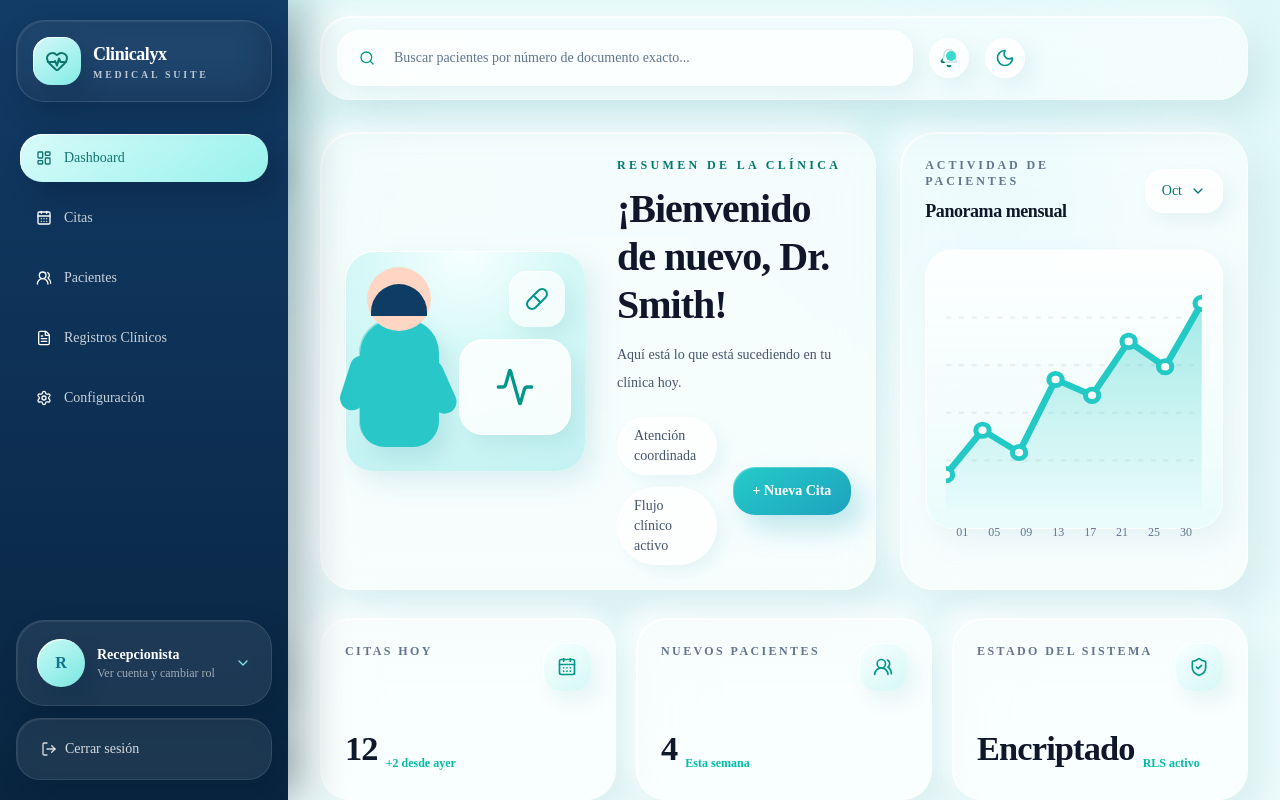
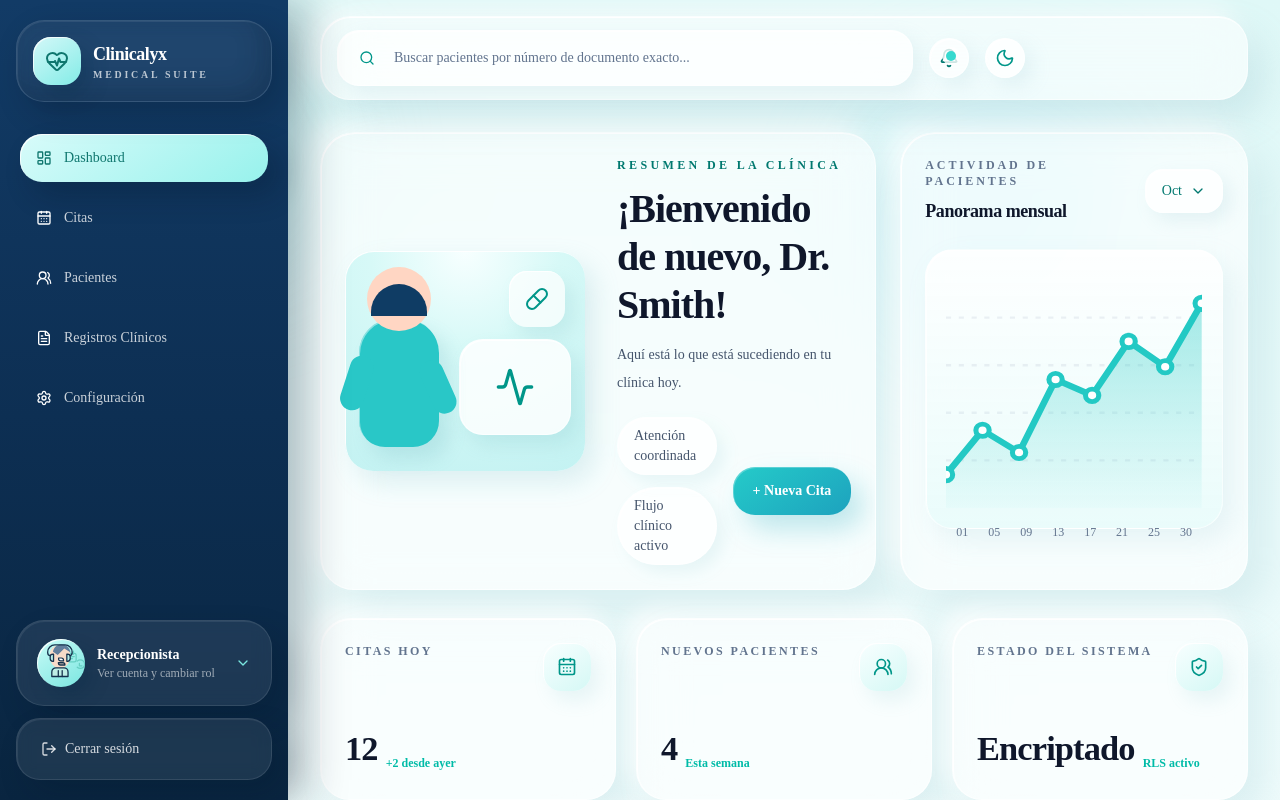
Before and after one commit to carlosindriago/clinicalyx, a Next.js app in the folder frontend/: page /dashboard in a window 1280 px wide. Shown: the top 800 px of the page. Built offline with nearby package versions, Linux system fonts and the light colour scheme.

Commit message:
feat(frontend): add role illustrations across auth flows

```diff
--- a/frontend/app/login/page.tsx
+++ b/frontend/app/login/page.tsx
@@ -14,6 +14,7 @@ import {
   Play
 } from "lucide-react";
 import { Button } from "@/components/ui/button";
+import { RoleIllustration } from "@/components/role-illustration";
 import { Input } from "@/components/ui/input";
 import { Label } from "@/components/ui/label";
 import {
@@ -357,9 +358,12 @@ export default function LoginPage() {
                       variant="outline"
                       onClick={() => handleQuickDemoLogin("doctor")}
                       disabled={quickLoginRole !== null}
-                      className="justify-between rounded-2xl border-teal-200 bg-white text-teal-700 hover:bg-teal-50"
+                      className="h-auto justify-between rounded-2xl border-teal-200 bg-white py-2 text-teal-700 hover:bg-teal-50"
                     >
-                      <span>Entrar como Doctor</span>
+                      <span className="flex items-center gap-2">
+                        <RoleIllustration role="doctor" compact className="size-8" />
+                        <span>Entrar como Doctor</span>
+                      </span>
                       <span className="font-mono text-[10px]">{demoSandbox.credentials.doctor_email}</span>
                     </Button>
                     <Button
@@ -367,9 +371,12 @@ export default function LoginPage() {
                       variant="outline"
                       onClick={() => handleQuickDemoLogin("receptionist")}
                       disabled={quickLoginRole !== null}
-                      className="justify-between rounded-2xl border-slate-200 bg-white text-slate-700 hover:bg-slate-50"
+                      className="h-auto justify-between rounded-2xl border-slate-200 bg-white py-2 text-slate-700 hover:bg-slate-50"
                     >
-                      <span>Entrar como Recepcionista</span>
+                      <span className="flex items-center gap-2">
+                        <RoleIllustration role="receptionist" compact className="size-8" />
+                        <span>Entrar como Recepcionista</span>
+                      </span>
                       <span className="font-mono text-[10px]">{demoSandbox.credentials.receptionist_email}</span>
                     </Button>
                     <Button
@@ -377,9 +384,12 @@ export default function LoginPage() {
                       variant="outline"
                       onClick={() => handleQuickDemoLogin("admin")}
                       disabled={quickLoginRole !== null}
-                      className="justify-between rounded-2xl border-slate-200 bg-white text-slate-700 hover:bg-slate-50"
+                      className="h-auto justify-between rounded-2xl border-slate-200 bg-white py-2 text-slate-700 hover:bg-slate-50"
                     >
-                      <span>Entrar como Superadmin</span>
+                      <span className="flex items-center gap-2">
+                        <RoleIllustration role="admin" compact className="size-8" />
+                        <span>Entrar como Superadmin</span>
+                      </span>
                       <span className="font-mono text-[10px]">{demoSandbox.credentials.admin_email}</span>
                     </Button>
                   </div>
--- a/frontend/components/app-sidebar.tsx
+++ b/frontend/components/app-sidebar.tsx
@@ -16,6 +16,7 @@ import {
 } from "lucide-react";
 
 import { Button } from "@/components/ui/button";
+import { RoleIllustration } from "@/components/role-illustration";
 import { cn } from "@/lib/utils";
 
 const navigationItems = [
@@ -258,8 +259,12 @@ export function Sidebar() {
       <div className="mt-auto space-y-3">
         <details className="group rounded-[28px] border border-white/10 bg-white/8 p-3 shadow-[inset_1px_1px_0_rgba(255,255,255,0.08),12px_14px_30px_rgba(4,18,34,0.2)] backdrop-blur-sm">
           <summary className="flex cursor-pointer list-none items-center gap-3 rounded-[22px] px-2 py-1.5 outline-none">
-            <div className="flex size-12 shrink-0 items-center justify-center rounded-full bg-[linear-gradient(145deg,#c9fbf7,#7ae6e0)] text-base font-bold text-[#0e7490] shadow-[inset_1px_1px_0_rgba(255,255,255,0.85),8px_10px_18px_rgba(5,38,65,0.24)]">
-              R
+            <div className="flex size-12 shrink-0 items-center justify-center overflow-hidden rounded-full bg-[linear-gradient(145deg,#c9fbf7,#7ae6e0)] shadow-[inset_1px_1px_0_rgba(255,255,255,0.85),8px_10px_18px_rgba(5,38,65,0.24)]">
+              <RoleIllustration
+                role={demoSandbox?.currentRole ?? "receptionist"}
+                compact
+                className="scale-[1.18]"
+              />
             </div>
             <div className="min-w-0 flex-1">
               <p className="truncate text-sm font-semibold text-white">
@@ -303,7 +308,10 @@ export function Sidebar() {
                           "bg-[linear-gradient(145deg,rgba(216,251,250,0.98),rgba(151,242,236,0.92))] text-[#0f766e] hover:text-[#0f766e]"
                       )}
                     >
-                      <span>{ROLE_LABELS[role]}</span>
+                      <span className="flex items-center gap-2">
+                        <RoleIllustration role={role} compact className="size-8 rounded-full" />
+                        <span>{ROLE_LABELS[role]}</span>
+                      </span>
                       {switchingRole === role ? (
                         <Loader2 className="size-4 animate-spin" />
                       ) : null}
--- /dev/null
+++ b/frontend/components/role-illustration.tsx
@@ -0,0 +1,241 @@
+"use client";
+
+import { cn } from "@/lib/utils";
+
+type DemoRole = "doctor" | "receptionist" | "admin";
+
+type RoleIllustrationProps = {
+  role: DemoRole;
+  className?: string;
+  compact?: boolean;
+};
+
+export function RoleIllustration({
+  role,
+  className,
+  compact = false,
+}: RoleIllustrationProps) {
+  return (
+    <svg
+      viewBox="0 0 96 96"
+      aria-hidden="true"
+      className={cn("shrink-0", compact ? "size-11" : "size-14", className)}
+    >
+      <defs>
+        <linearGradient id={`card-${role}`} x1="0%" x2="100%" y1="0%" y2="100%">
+          <stop offset="0%" stopColor="#eefafb" />
+          <stop offset="100%" stopColor="#d7f4f0" />
+        </linearGradient>
+      </defs>
+
+      {!compact && (
+        <rect
+          x="6"
+          y="6"
+          width="84"
+          height="84"
+          rx="20"
+          fill={`url(#card-${role})`}
+        />
+      )}
+
+      {role === "doctor" ? <DoctorScene /> : null}
+      {role === "receptionist" ? <ReceptionistScene /> : null}
+      {role === "admin" ? <AdminScene /> : null}
+    </svg>
+  );
+}
+
+function DoctorScene() {
+  return (
+    <>
+      <path
+        d="M61 38h11.5c2.2 0 3.8 1.8 3.8 3.8S74.7 46 72.5 46H68l-3.5 6-4.2-8.2H52"
+        fill="none"
+        stroke="#66cfc3"
+        strokeLinecap="round"
+        strokeLinejoin="round"
+        strokeWidth="2.8"
+      />
+      <circle cx="43" cy="25" r="12" fill="#6886a0" />
+      <path
+        d="M31 32c0-10 6-16 14-16 7.5 0 13.2 5 14.3 12.2"
+        fill="#5f7d98"
+      />
+      <path
+        d="M33 41c0-7.8 6.2-14 14-14s14 6.2 14 14v6.8c0 10.8-8.7 19.5-19.5 19.5S22 58.6 22 47.8V41c0-7.8 6.2-14 14-14Z"
+        fill="#f8dbc8"
+      />
+      <path
+        d="M27 72l8-21 10 8 10-8 8 21"
+        fill="#ffffff"
+        stroke="#16324d"
+        strokeLinejoin="round"
+        strokeWidth="2.4"
+      />
+      <path
+        d="M39 54l6 6 6-6M45 60v12"
+        fill="none"
+        stroke="#2a8fa0"
+        strokeLinecap="round"
+        strokeLinejoin="round"
+        strokeWidth="2"
+      />
+      <path
+        d="M26 73H18l2.4-16.5c.6-4.1 4.1-7.2 8.3-7.2h6.2M64 73h8l-2.4-16.5c-.6-4.1-4.1-7.2-8.3-7.2h-6.2"
+        fill="none"
+        stroke="#16324d"
+        strokeLinecap="round"
+        strokeLinejoin="round"
+        strokeWidth="2.4"
+      />
+      <path
+        d="M28 48l5.5-9.4 11 7.4 10.4-8.2L60 48"
+        fill="none"
+        stroke="#16324d"
+        strokeLinecap="round"
+        strokeLinejoin="round"
+        strokeWidth="2.4"
+      />
+      <path
+        d="M24.5 49.5c0 4-3.2 7.2-7.2 7.2S10 53.5 10 49.5s3.2-7.2 7.3-7.2"
+        fill="none"
+        stroke="#16324d"
+        strokeLinecap="round"
+        strokeLinejoin="round"
+        strokeWidth="2.4"
+      />
+      <path
+        d="M17.3 56.7v8.3c0 2.7 2.2 4.9 4.9 4.9h4.2M17.3 56.7h-4.2"
+        fill="none"
+        stroke="#16324d"
+        strokeLinecap="round"
+        strokeLinejoin="round"
+        strokeWidth="2.4"
+      />
+      <circle cx="62.5" cy="61.5" r="4.7" fill="none" stroke="#16324d" strokeWidth="2.4" />
+      <path d="M62.5 66.2v7.5" fill="none" stroke="#16324d" strokeLinecap="round" strokeWidth="2.4" />
+    </>
+  );
+}
+
+function ReceptionistScene() {
+  return (
+    <>
+      <g fill="none" stroke="#66cfc3" strokeLinecap="round" strokeLinejoin="round" strokeWidth="2.3">
+        <rect x="58" y="30" width="18" height="16" rx="3.5" />
+        <path d="M63 26v6M71 26v6M61.5 36h11M61.5 40h7.5M78 44.5a8 8 0 1 1 0 11.3" />
+        <path d="M82 48.5v4.8h4.8" />
+      </g>
+      <path
+        d="M48 15c9 0 16.5 7.2 16.5 16.2v6c0 10.8-7.7 20.4-18.5 20.4-10.3 0-18.5-9.6-18.5-20.4v-6C27.5 22.2 35 15 44 15Z"
+        fill="#f8dbc8"
+      />
+      <path
+        d="M33 27c2.2-8.5 8-13.2 15.8-13.2 8.6 0 15.3 5.7 16.5 14.2L54 21 42 33l-8.8-6Z"
+        fill="#637f9d"
+      />
+      <path
+        d="M28.8 34.6c-3 0-5.4-2.4-5.4-5.4v-1.4c0-7.3 5.9-13.2 13.2-13.2h18.8c7.3 0 13.2 5.9 13.2 13.2v1.4c0 3-2.4 5.4-5.4 5.4"
+        fill="none"
+        stroke="#16324d"
+        strokeLinecap="round"
+        strokeLinejoin="round"
+        strokeWidth="2.4"
+      />
+      <path
+        d="M28 36.5c0-2.8 2.2-5 5-5h1.2v13.4H33c-2.8 0-5-2.2-5-5ZM58.8 31.5H60c2.8 0 5 2.2 5 5v3.4c0 2.8-2.2 5-5 5h-1.2Z"
+        fill="#b8ece7"
+        stroke="#16324d"
+        strokeLinejoin="round"
+        strokeWidth="2.4"
+      />
+      <path
+        d="M39 57h14.4c4.2 0 7.6 3.4 7.6 7.6V73H31v-8.4c0-4.2 3.4-7.6 7.6-7.6Z"
+        fill="#bfeee5"
+        stroke="#16324d"
+        strokeLinejoin="round"
+        strokeWidth="2.4"
+      />
+      <path
+        d="M47 47.5h4.4c2.1 0 3.8 1.7 3.8 3.8v.4h-8.2c-2.1 0-3.8-1.7-3.8-3.8v-.4Z"
+        fill="none"
+        stroke="#16324d"
+        strokeLinecap="round"
+        strokeLinejoin="round"
+        strokeWidth="2.4"
+      />
+      <path d="M43 73V62M50.2 73V62" fill="none" stroke="#16324d" strokeLinecap="round" strokeWidth="2.4" />
+      <path
+        d="M43.5 38.8h5.2c2.2 0 4 1.8 4 4v1.4h-5.2c-2.2 0-4-1.8-4-4v-1.4Z"
+        fill="#ffffff"
+        stroke="#16324d"
+        strokeLinejoin="round"
+        strokeWidth="2.2"
+      />
+    </>
+  );
+}
+
+function AdminScene() {
+  return (
+    <>
+      <g fill="none" stroke="#66cfc3" strokeLinecap="round" strokeLinejoin="round" strokeWidth="2.2">
+        <path d="M63.5 25.5 66 22l3.7 1.6 3.6-1.6 2.6 3.5 4 .4.7 4.1 3 2.7-1.8 3.8 1.8 3.8-3 2.7-.7 4.1-4 .4-2.6 3.5-3.6-1.6L66 51.5l-2.5-3.5-4-.4-.8-4.1-3-2.7 1.8-3.8-1.8-3.8 3-2.7.8-4.1Z" />
+        <circle cx="69.7" cy="36.5" r="5.8" />
+      </g>
+      <circle cx="42.5" cy="25.5" r="11.5" fill="#f8dbc8" />
+      <path
+        d="M30.8 25.3c1-8.1 7.4-13.8 15.5-13.8 8.4 0 14.8 6 15.8 14.5L53 22.2l-8 2.5-7-2.7-4.8 4.8Z"
+        fill="#6a86a1"
+      />
+      <path
+        d="M31 56c0-6.2 5-11.2 11.2-11.2h5.4c6.2 0 11.2 5 11.2 11.2V73H31Z"
+        fill="#ffffff"
+        stroke="#16324d"
+        strokeLinejoin="round"
+        strokeWidth="2.4"
+      />
+      <path
+        d="M26.5 73V56.5c0-4.5 3.7-8.2 8.2-8.2h20.6"
+        fill="none"
+        stroke="#16324d"
+        strokeLinecap="round"
+        strokeLinejoin="round"
+        strokeWidth="2.4"
+      />
+      <path
+        d="M41.5 56.5 36.4 62M49 56.5l5.3 5.6"
+        fill="none"
+        stroke="#16324d"
+        strokeLinecap="round"
+        strokeWidth="2.4"
+      />
+      <rect
+        x="54"
+        y="50"
+        width="22"
+        height="28"
+        rx="3.5"
+        fill="#eefafb"
+        stroke="#16324d"
+        strokeWidth="2.4"
+      />
+      <path
+        d="M58.5 56.5h13M58.5 61.5h13M58.5 66.5h6M67.5 66.5h4M58.5 72h10"
+        fill="none"
+        stroke="#66cfc3"
+        strokeLinecap="round"
+        strokeWidth="2.4"
+      />
+      <path
+        d="M50 66.5c7-1.8 8.8-2.6 13.2-3.5"
+        fill="none"
+        stroke="#16324d"
+        strokeLinecap="round"
+        strokeWidth="2.4"
+      />
+      <circle cx="49.2" cy="66.8" r="2.3" fill="#f8dbc8" stroke="#16324d" strokeWidth="1.8" />
+    </>
+  );
+}
```
Also changed, not shown: frontend/app/demo/loading/page.tsx (+17 -7 lines).
